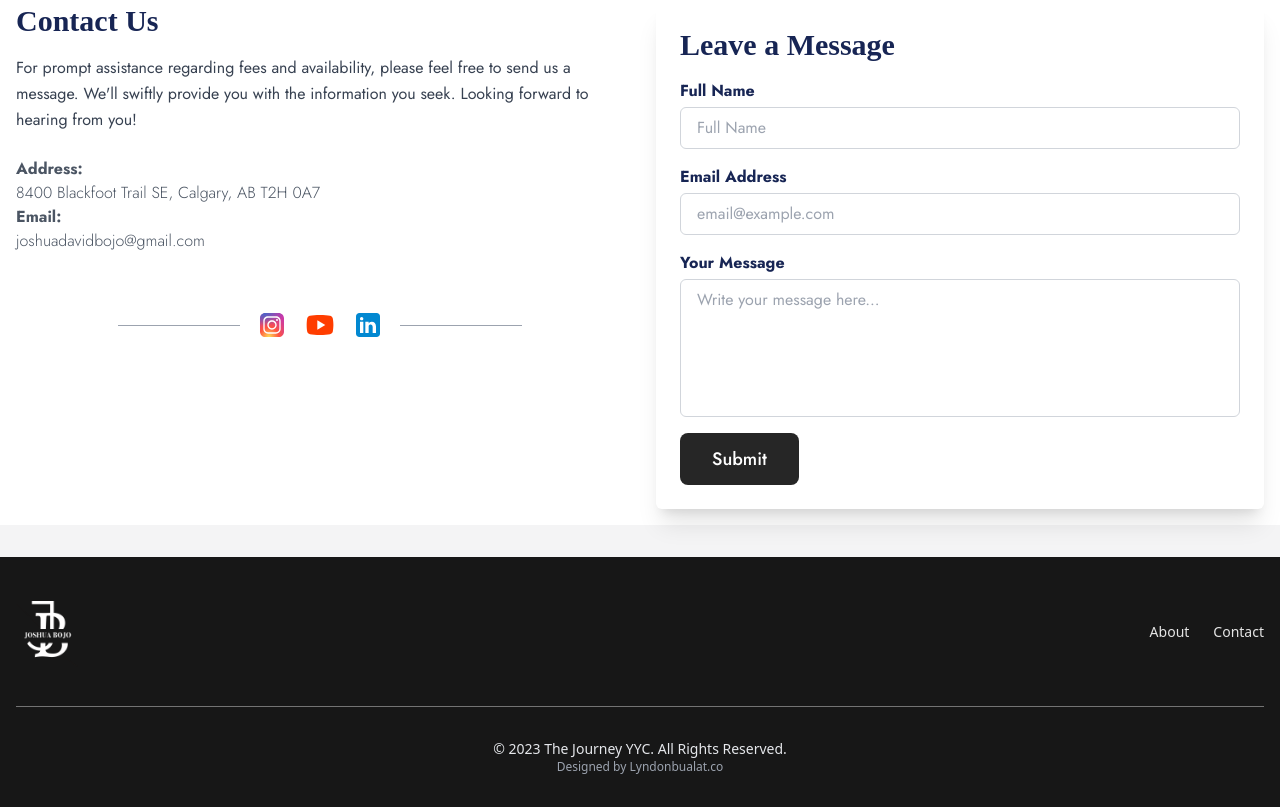
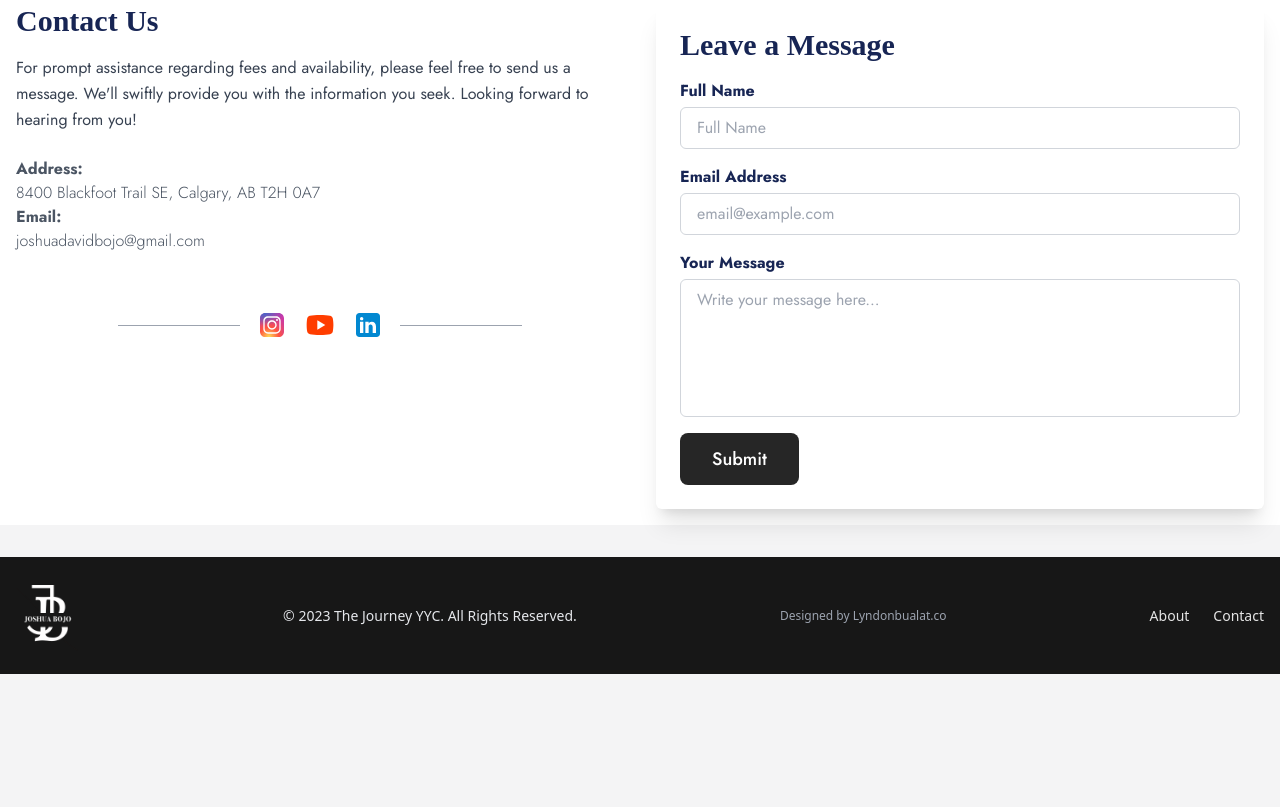
Before and after one commit to lyndonreyjb/the-journey-yyc, a website: page build/index.html in a window 1280 px wide. Shown: the part 3981-4788 px from the top of the page. After the commit the page ends 4655 px from the top, so only its background shows below. Drawn offline with Linux system fonts and the light colour scheme; a web font is replaced by a local one.

Commit message:
update footer

```diff
--- a/build/index.html
+++ b/build/index.html
@@ -527,13 +527,23 @@
 
     <!-- Footer -->
     <footer class="bg-neutral-900 bottom-0 left-0 w-full">
-      <div class="w-full max-w-screen-xl mx-auto p-4 md:py-8">
+      <div class="w-full max-w-screen-xl mx-auto p-4">
         <div class="sm:flex sm:items-center sm:justify-between">
           <a href="#home" class="flex items-center">
             <div class="w-16">
               <img src="./assets/WhiteLogo.png" class="h-full w-full" />
             </div>
           </a>
+          <span class="block text-sm text-gray-200 sm:text-center"
+            >© 2023 <a href="" class="hover:underline">The Journey YYC</a>. All
+            Rights Reserved.</span
+          >
+          <span class="block text-xs text-gray-400 sm:text-center"
+            >Designed by
+            <a href="https://www.lyndonbualat.co/" target="_blank">
+              Lyndonbualat.co
+            </a></span
+          >
           <ul
             class="flex flex-wrap items-center mb-6 text-sm font-medium text-neutral-200 sm:mb-0">
             <li>
@@ -545,17 +555,6 @@
             </li>
           </ul>
         </div>
-        <hr class="my-6 border-neutral-500 sm:mx-auto lg:my-8" />
-        <span class="block text-sm text-gray-200 sm:text-center"
-          >© 2023 <a href="" class="hover:underline">The Journey YYC</a>. All
-          Rights Reserved.</span
-        >
-        <span class="block text-xs text-gray-400 sm:text-center"
-          >Designed by
-          <a href="https://www.lyndonbualat.co/" target="_blank">
-            Lyndonbualat.co
-          </a></span
-        >
       </div>
     </footer>
   </body>
```
